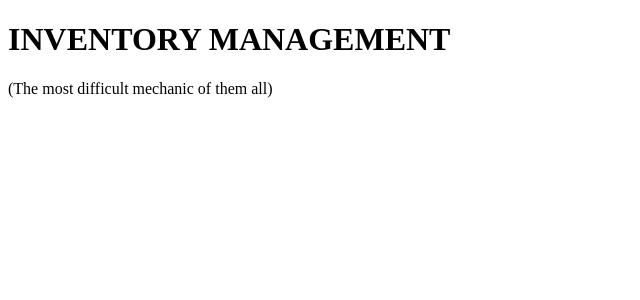
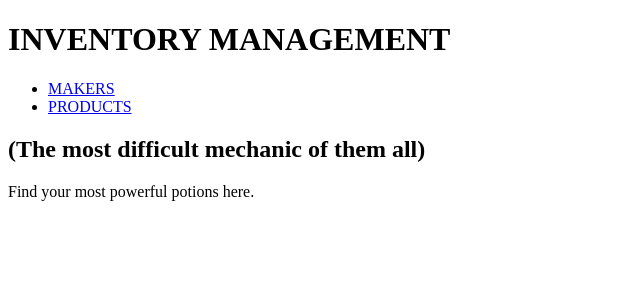
Before and after one commit to EFXHK/cc_shopkeeper_project, a Flask app: page / in a window 1280 px wide. Shown: the top 300 px of the page, without its empty margins (0-640 px from the left). Run offline with Flask 2, Linux system fonts and the light colour scheme; some web fonts are replaced.

Commit message:
base.html setup, font family check

```diff
--- a/console.py
+++ b/console.py
@@ -37,6 +37,5 @@ for maker in all_makers:
 for product in all_products:
     print(product.__dict__)
 
+# pdb.set_trace() # inserts debugger
 breakpoint()
-
-#pbd set trace thing
--- a/controllers/maker_controller.py
+++ b/controllers/maker_controller.py
@@ -1,4 +1,4 @@
-from flask import Flask, render_template # request, redirect
+from flask import Flask, render_template, request, redirect
 from flask import Blueprint
 
 # from models.product import Product
--- a/controllers/product_controller.py
+++ b/controllers/product_controller.py
@@ -5,7 +5,7 @@ from models.product import Product
 from models.maker import Maker
 
 import repositories.maker_repository as maker_repository
-import repositories.product_repository as product_repository
+import repositories.product_repository as product_repository  # Keep an eye on the order
 
 products_blueprint = Blueprint("products", __name__)
 
@@ -13,7 +13,7 @@ products_blueprint = Blueprint("products", __name__)
 @products_blueprint.route("/products")
 def products():
     products = product_repository.select_all()
-    return render_template("products/index.html", products = products)
+    return render_template("products/index.html", products = products) # this could go into /  and homepage
 
 ################################################################
 
@@ -21,7 +21,7 @@ def products():
 def new_product():
     products = product_repository.select_all()
     ############ makers = makers_repository.select_all()
-    return render_template("products/new.html", products = products)
+    return render_template("products/new.html", products = products) #makers = makers
 
 
 
--- a/templates/base.html
+++ b/templates/base.html
@@ -5,13 +5,27 @@
     <meta http-equiv="X-UA-Compatible" content="IE=edge">
     <meta name="viewport" content="width=device-width, initial-scale=1.0">
     <title>INVENT.MANA</title>
+    <link href="http://fonts.cdnfonts.com/css/diablo" rel="stylesheet">
+
 </head>
 <body>
+
     <h1>INVENTORY MANAGEMENT</h1>
-<main class=""
+<main class="flex flex--row">
+<nav>
+    <ul>
+        <li>
+            <a href="/makers">MAKERS</a>
+        </li>
+        <li>
+            <a href="/products">PRODUCTS</a>
+        </li>
+    </ul>
+</nav>
 
     {% block content %}
 
     {% endblock %}
+    </main>
 </body>
 </html>
--- a/templates/index.html
+++ b/templates/index.html
@@ -5,4 +5,6 @@
 
 <h2>(The most difficult mechanic of them all)</h2>
 
+<p>Find your most powerful potions here.</p>
+
 {% endblock %}
```
